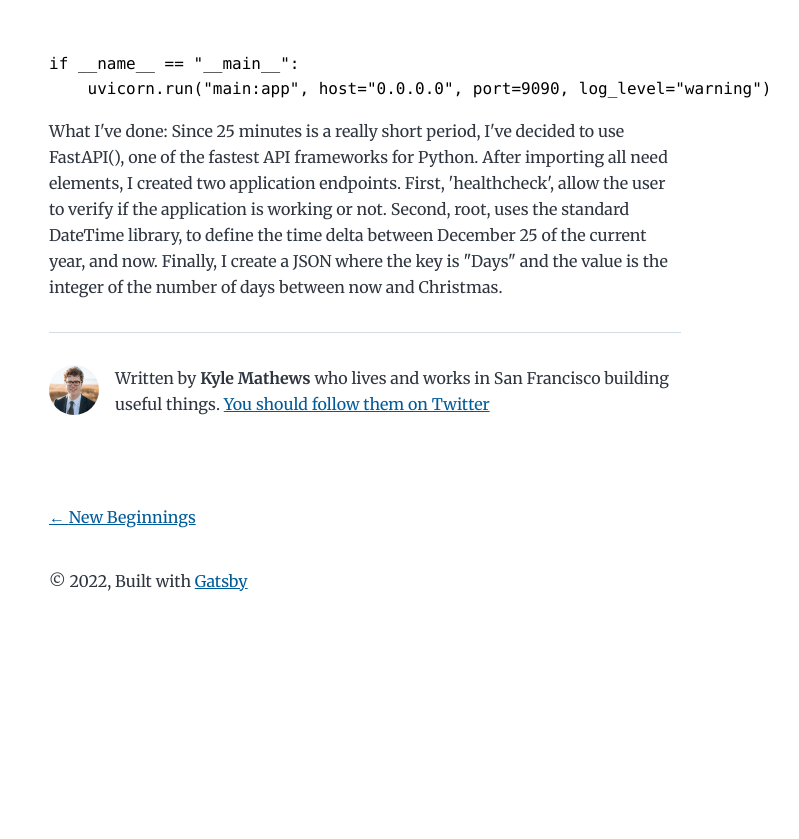
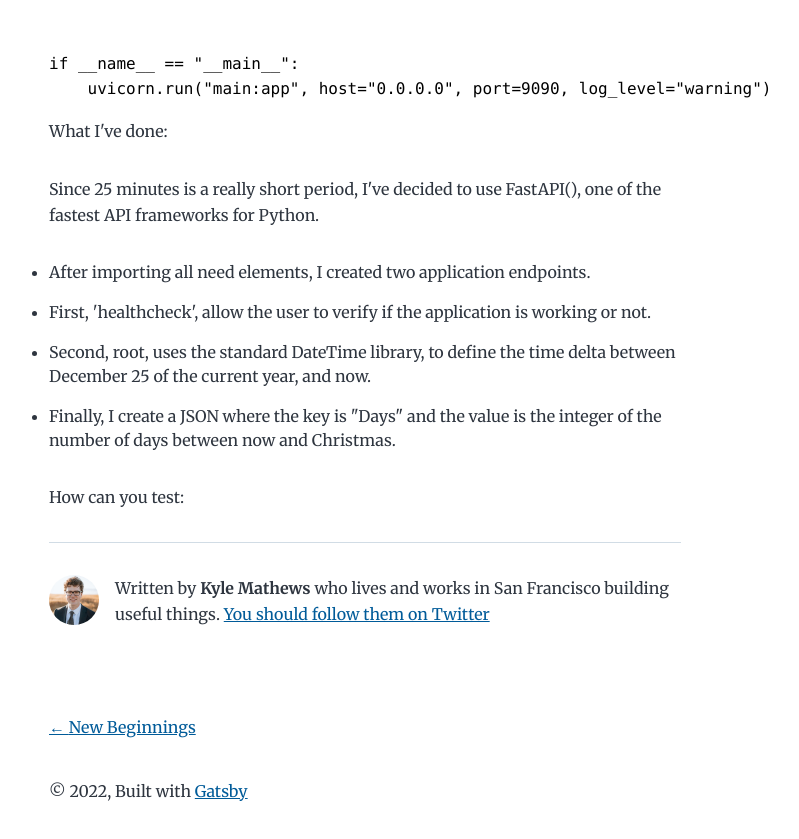
Before and after one commit to girolamodaschio/blog, a Gatsby site: page /hello-world/ in a window 1280 px wide. Shown: the part 923-1762 px from the top of the page, without its empty margins (275-1074 px from the left). Before the commit the page ends 1580 px from the top, so only its background shows below. Built offline with nearby package versions, Linux system fonts and the light colour scheme; Gatsby itself is replaced by a stand-in of ours; some packages are replaced by stand-ins of ours; code samples lack their colours.

Commit message:
Update index.md

````diff
--- a/content/blog/hello-world/index.md
+++ b/content/blog/hello-world/index.md
@@ -8,7 +8,7 @@ I'll code, for myself, at least 25 minutes per day.
 Starting today, Codecember the 1st!
 Here we start with an API written in Python that tells the user how many days are missing until Christmas.
 
-```py
+```main.py
 from fastapi import FastAPI, status
 from fastapi.responses import JSONResponse
 
@@ -40,8 +40,11 @@ if __name__ == "__main__":
 
 
 What I've done:
+
 Since 25 minutes is a really short period, I've decided to use FastAPI(), one of the fastest API frameworks for Python.
-After importing all need elements, I created two application endpoints.
-First, 'healthcheck', allow the user to verify if the application is working or not.
-Second, root, uses the standard DateTime library, to define the time delta between December 25 of the current year, and now.
-Finally, I create a JSON where the key is "Days" and the value is the integer of the number of days between now and Christmas.
+* After importing all need elements, I created two application endpoints.
+* First, 'healthcheck', allow the user to verify if the application is working or not.
+* Second, root, uses the standard DateTime library, to define the time delta between December 25 of the current year, and now.
+* Finally, I create a JSON where the key is "Days" and the value is the integer of the number of days between now and Christmas.
+
+How can you test:
````
